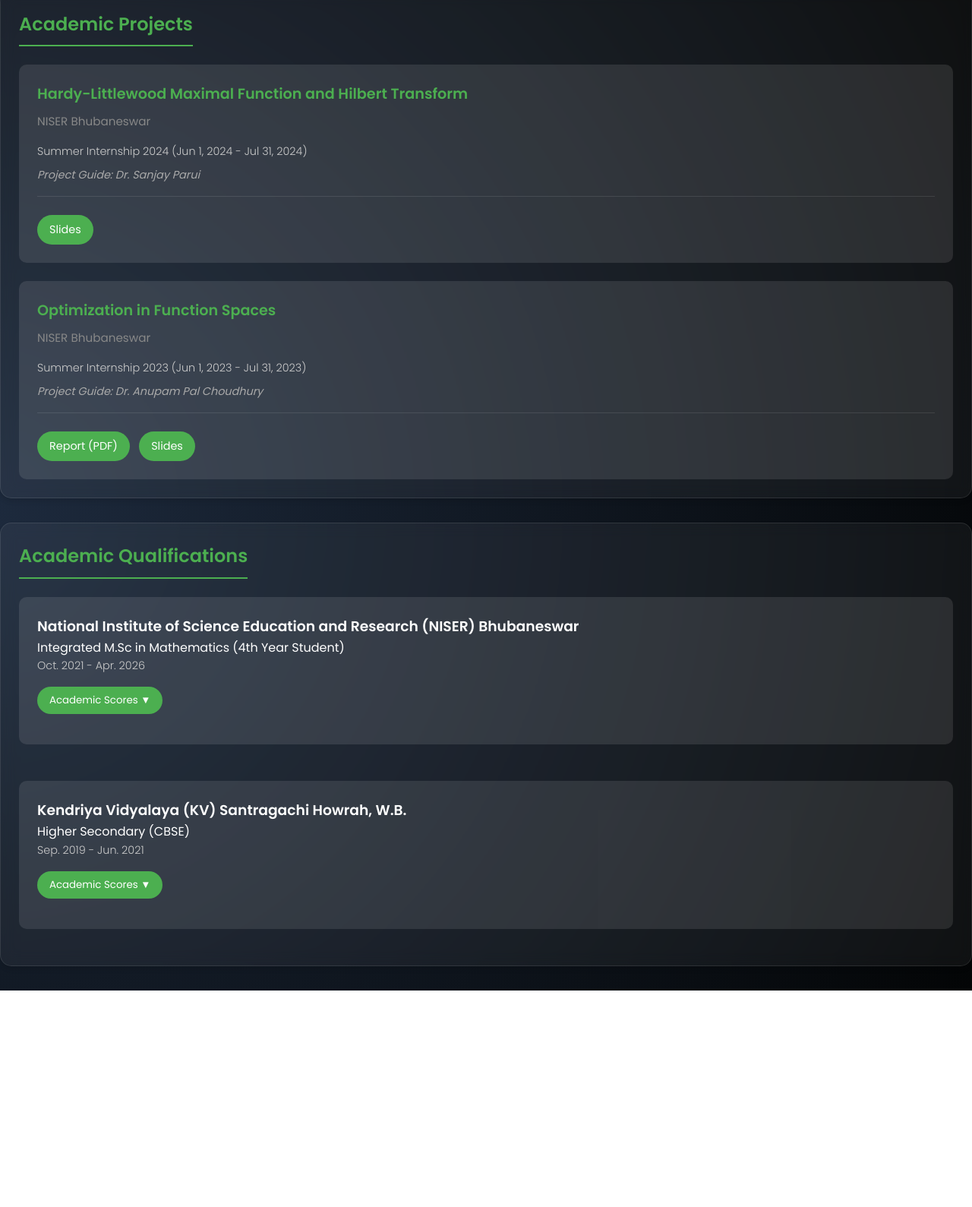
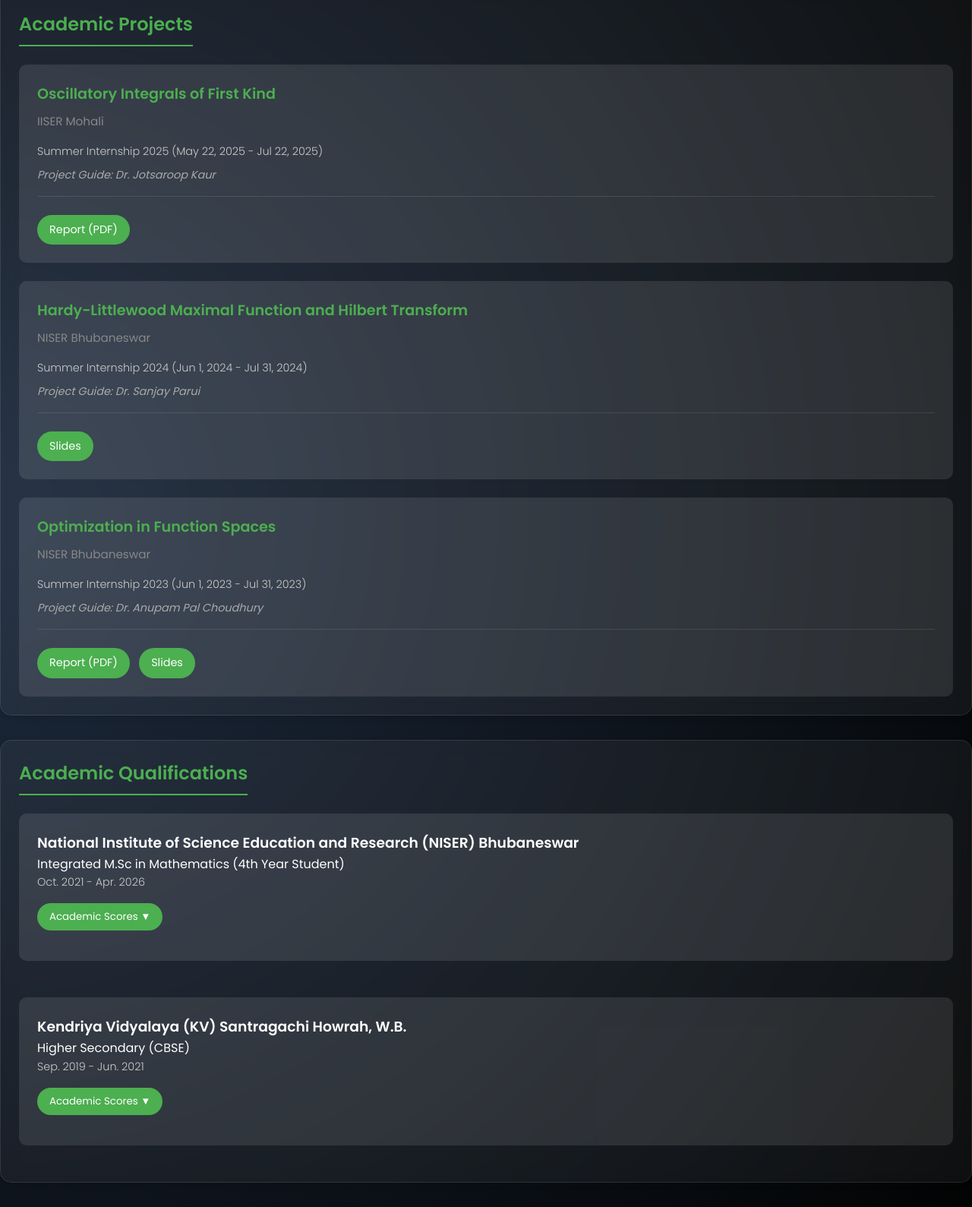
Before and after one commit to Sandipan04/webpage, a plain HTML site: page academics.html in a window 1280 px wide. Shown: the part 102-1691 px from the top of the page at 76% size. Before the commit the page ends 1406 px from the top, so only its background shows below. Drawn offline with Linux system fonts and the light colour scheme.

Commit message:
Add new project and update academic scores
Added details for a new academic project and updated semester scores.

```diff
--- a/academics.html
+++ b/academics.html
@@ -23,6 +23,20 @@
     <section class="content-section">
         <h2>Academic Projects</h2>
         <div class="project-grid">
+             <!-- Project 3 -->
+            <div class="project-card">
+                <h3>Oscillatory Integrals of First Kind</h3>
+                <p class="institution">IISER Mohali</p>
+                <div class="project-details">
+                    <p class="duration">Summer Internship 2025 (May 22, 2025 - Jul 22, 2025)</p>
+                    <p class="guide">Project Guide: Dr. Jotsaroop Kaur</p>
+                </div>
+                <div class="project-links">
+                    <a href="reports/Summer_Internship_2025.pdf" class="rounded-button">Report (PDF)</a>
+                    <!-- <a href="#" class="rounded-button">Slides</a> -->
+                </div>
+            </div>
+
             <!-- Project 2 -->
             <div class="project-card">
                 <h3>Hardy-Littlewood Maximal Function and Hilbert Transform</h3>
@@ -65,6 +79,28 @@
                 <button class="scores-btn" onclick="toggleScores(this)">Academic Scores ▼</button>
                 <!-- Updated Academic Scores Structure -->
                 <div class="academic-scores">
+                    <div class="semester-item">
+                        <div class="semester-header" onclick="toggleSemester(this)">
+                            Semester IX
+                        </div>
+                        <div class="semester-details">
+                            <p><strong>Overall CGPA:</strong> 9.38</p>
+                            <table class="grades-table">
+                                <tr>
+                                    <th>Subject</th>
+                                    <th>Grade</th>
+                                </tr>
+                                <tr>
+                                    <td>Dissertation</td>
+                                    <td>10</td>
+                                </tr>
+                                <tr>
+                                    <td>Harmonic Analysis</td>
+                                    <td>10</td>
+                                </tr>
+                            </table>
+                        </div>
+                    </div>
                     <div class="semester-item">
                         <div class="semester-header" onclick="toggleSemester(this)">
                             Semester VIII
```
